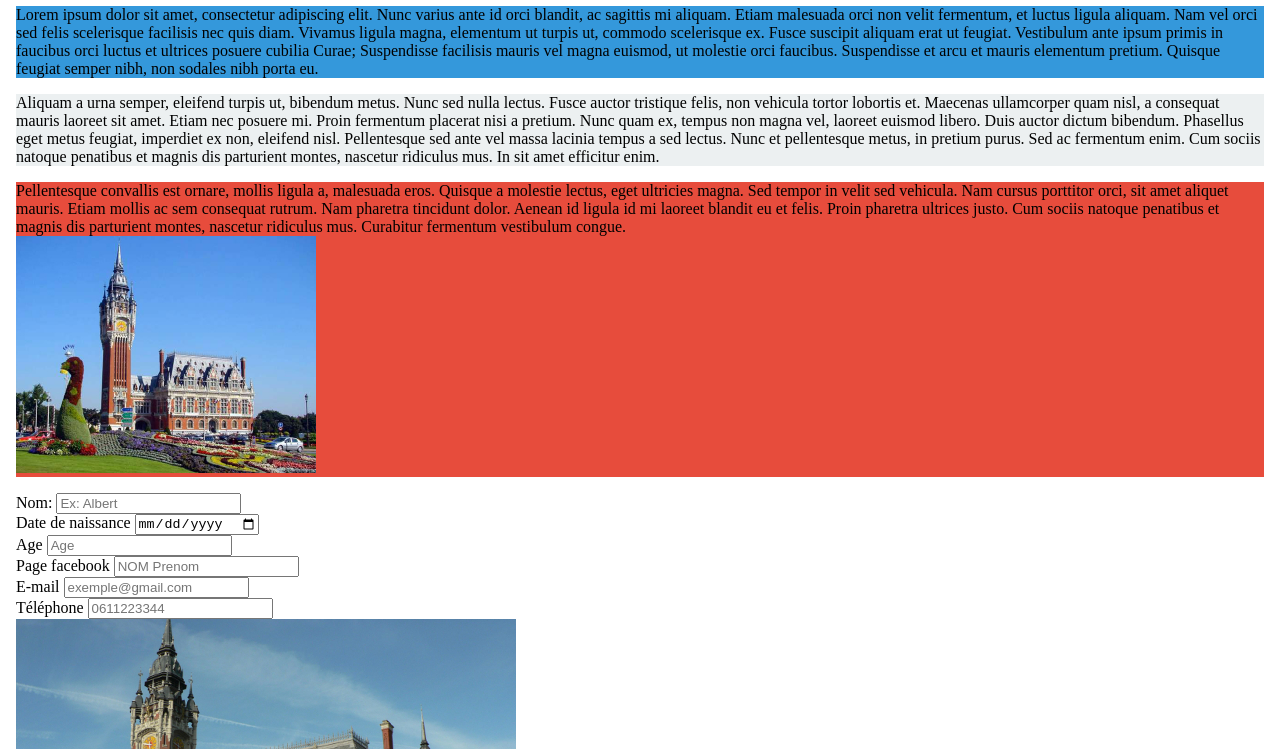
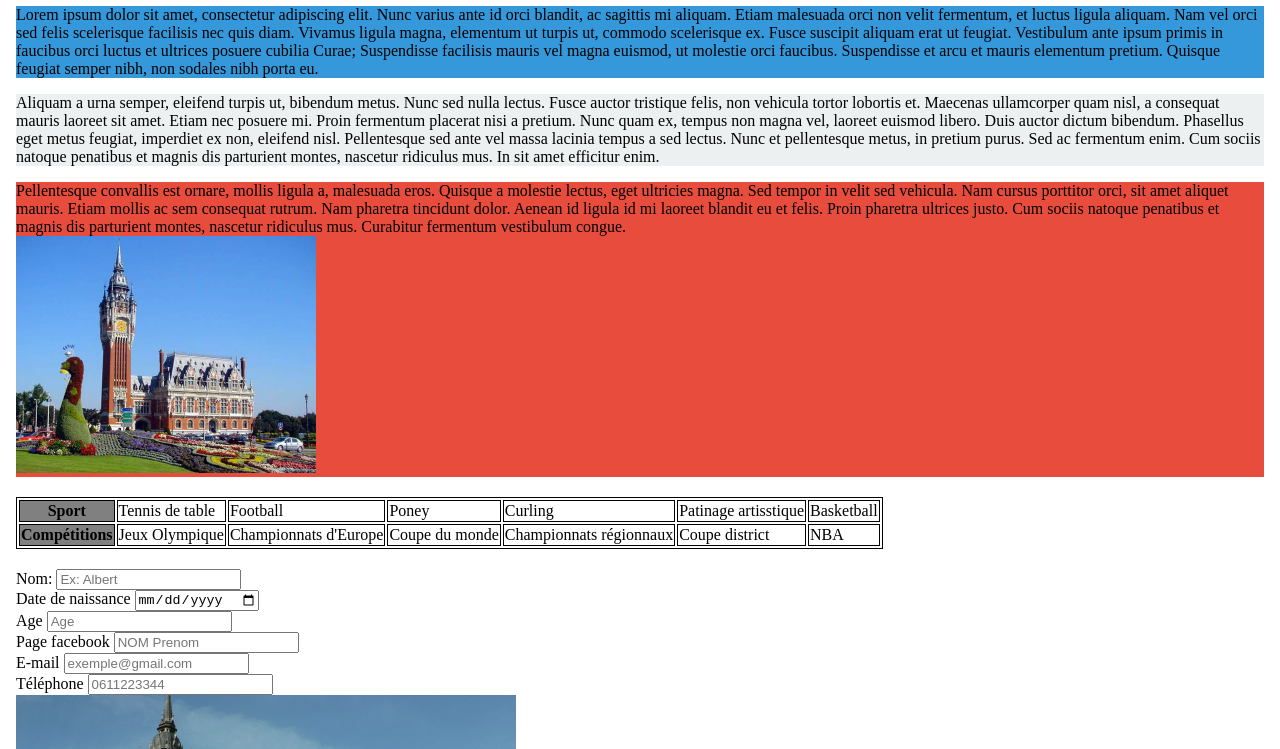
Before and after one commit to sBryan06/m4105c_Project, a plain HTML site: page Tp1/index.html in a window 1280 px wide. Shown: the part 351-1100 px from the top of the page. Drawn offline with Linux system fonts and the light colour scheme.

Commit message:
modif titre

```diff
--- a/Tp1/css/style.css
+++ b/Tp1/css/style.css
@@ -37,6 +37,20 @@ p#p3{
 	background-size: 100%;
 }
 
+/* tableau */
+table{
+  margin: 20px 0px 20px 0px;
+  border: 1px solid black;
+}
+
+th{
+  background-color: grey;
+  border:1px solid black;
+}
+
+td{
+  border: 1px solid black;
+}
 @media screen and (max-width: 480px){
     /* Ici du code s'appliquant aux écrans de moins de 480 pixels de large */
     img{
@@ -71,6 +85,7 @@ p#p3{
     /* nouvelle image de 60px par 60px */
     background-size: 50% auto;
     background-repeat: no-repeat;
+    width: 300px;
   }
 
 }
--- a/Tp1/index.html
+++ b/Tp1/index.html
@@ -33,6 +33,27 @@
 	</br><img src="images/calais.jpg"  alt="photo de la mairie" width="300px">
 	</p>
 
+	<table>
+		<tr>
+			<th>Sport</th>
+			<td>Tennis de table</td>
+			<td>Football</td>
+			<td>Poney</td>
+			<td>Curling</td>
+			<td>Patinage artisstique</td>
+			<td>Basketball</td>
+		</tr>
+
+		<tr>
+			<th>Compétitions</th>
+			<td>Jeux Olympique</td>
+			<td>Championnats d'Europe</td>
+			<td>Coupe du monde</td>
+			<td>Championnats régionnaux</td>
+			<td>Coupe district</td>
+			<td>NBA</td>
+		</tr>
+	</table>
 
 	<form >
 		<label for="nom" > Nom: </label>
```
